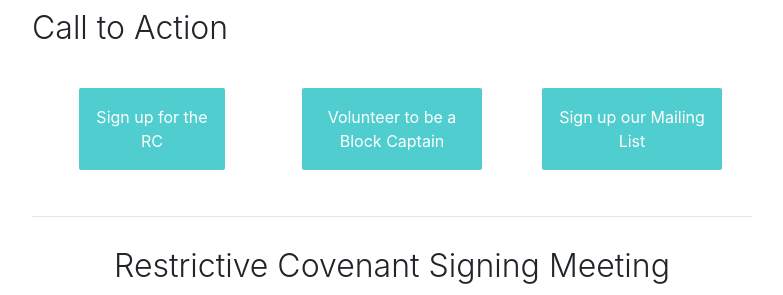
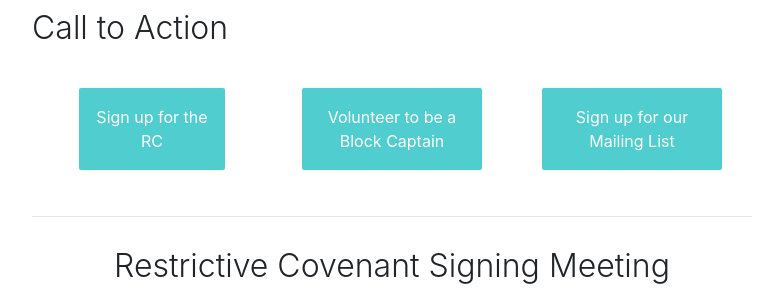
Before and after one commit to BonavistaRC/BonavistaRC.github.io, a Jekyll site: the page built from index.markdown, in a window 1280 px wide and 900 px high, scrolled down 1343 px. Shown: the part 153-448 px from the top of the window, without its empty margins (248-1031 px from the left). Built offline with Jekyll 4.4.1, drawn with Linux system fonts in a browser that asks for light colours.

Commit message:
Fixed typo

```diff
--- a/index.markdown
+++ b/index.markdown
@@ -127,7 +127,7 @@ Since the new zoning has come into effect, the following have been proposed in n
     </div>
     <div class="col-sm">
       <div class="col-md text-center" style="margin-bottom: 1rem;margin-top: 2rem;">
-        <a class="button" href="../mailinglist">Sign up our Mailing List</a>
+        <a class="button" href="../mailinglist">Sign up for our Mailing List</a>
       </div>
     </div>
   </div>
```
